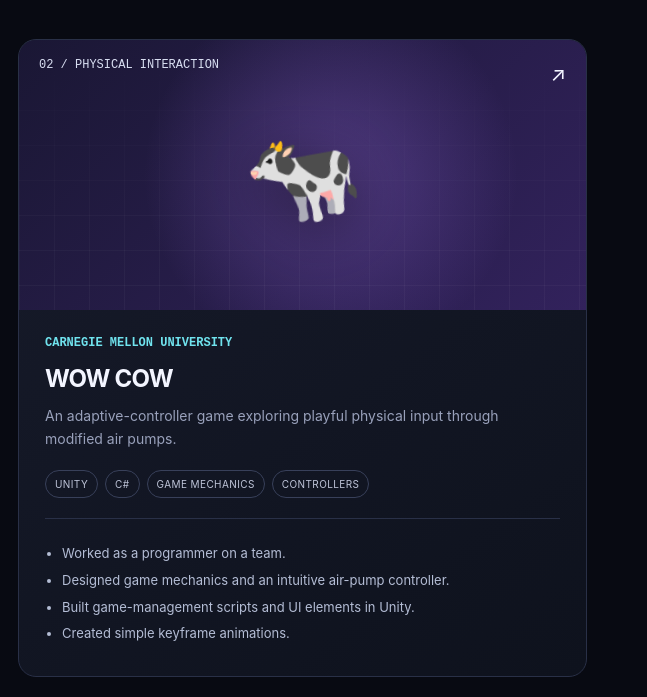
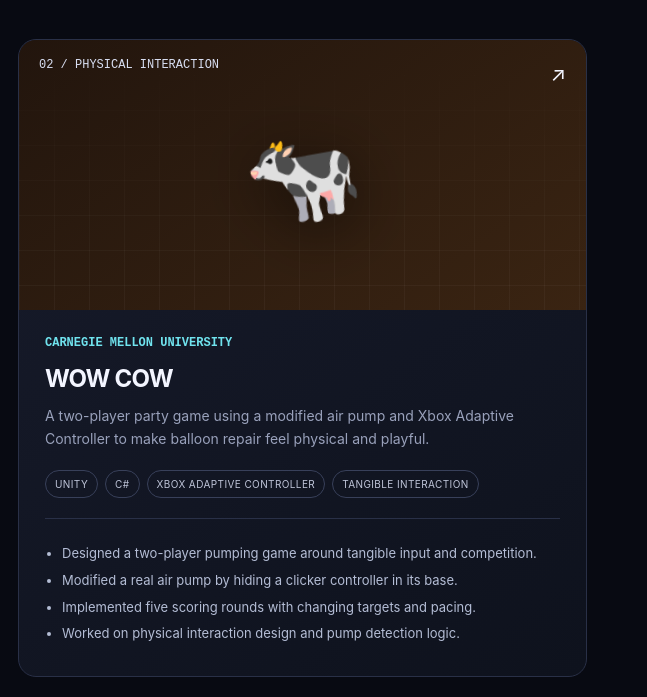
Before and after one commit to shihongd7/portfolio, a plain HTML site: page index.html in a window 1280 px wide. Shown: the part 1131-1828 px from the top of the page, 633-1280 px from the left. Drawn offline with Linux system fonts and the light colour scheme.

Commit message:
Add files via upload
update wow-cow project html

```diff
--- a/index.html
+++ b/index.html
@@ -530,6 +530,9 @@
 .project-cover-link {position:absolute;inset:0;z-index:3;border-radius:18px;}
 .project-cover-link:focus-visible {outline:3px solid var(--cyan);outline-offset:-4px;}
 .project:has(.project-cover-link):hover .art img {transform:scale(1.045);}
+.project-thumb{width:100%;height:100%;object-fit:cover;position:relative;z-index:1;display:block;transition:transform .35s ease;}
+.thumb-fallback{position:relative;z-index:1;display:grid;place-items:center;width:100%;height:100%;}
+.thumb-fallback[hidden]{display:none !important;}
 </style>
 </head>
 <body>
@@ -690,14 +693,12 @@
 </div>
 <a aria-label="View Give Mummy a Hand project details" class="project-cover-link" href="give-mummy-a-hand.html"></a></article>
 <article class="project reveal">
-<div class="art cow">
-<div class="gridline">
-</div>
+<div class="art cow" style="background:linear-gradient(145deg,#22150d,#3a2412);">
+<img alt="WOW COW round cover art" class="project-thumb" onerror="this.style.display='none';this.nextElementSibling.hidden=false;" src="round1cover.jpg"/>
+<div class="thumb-fallback" hidden><span aria-hidden="true" class="symbol">🐄</span></div>
+<div class="gridline"></div>
 <span class="num">
         02 / PHYSICAL INTERACTION
-       </span>
-<span aria-hidden="true" class="symbol">
-        🐄
        </span>
 <span class="arrow">
         ↗
@@ -711,40 +712,24 @@
         WOW COW
        </h3>
 <p>
-        An adaptive-controller game exploring playful physical input through modified air pumps.
+        A two-player party game using a modified air pump and Xbox Adaptive Controller to make balloon repair feel physical and playful.
        </p>
 <div class="tags">
-<span class="tag">
-         UNITY
-        </span>
-<span class="tag">
-         C#
-        </span>
-<span class="tag">
-         GAME MECHANICS
-        </span>
-<span class="tag">
-         CONTROLLERS
-        </span>
+<span class="tag">UNITY</span>
+<span class="tag">C#</span>
+<span class="tag">XBOX ADAPTIVE CONTROLLER</span>
+<span class="tag">TANGIBLE INTERACTION</span>
 </div>
 <div class="details">
 <ul>
-<li>
-          Worked as a programmer on a team.
-         </li>
-<li>
-          Designed game mechanics and an intuitive air-pump controller.
-         </li>
-<li>
-          Built game-management scripts and UI elements in Unity.
-         </li>
-<li>
-          Created simple keyframe animations.
-         </li>
+<li>Designed a two-player pumping game around tangible input and competition.</li>
+<li>Modified a real air pump by hiding a clicker controller in its base.</li>
+<li>Implemented five scoring rounds with changing targets and pacing.</li>
+<li>Worked on physical interaction design and pump detection logic.</li>
 </ul>
 </div>
 </div>
-</article>
+<a aria-label="View WOW COW project details" class="project-cover-link" href="wow-cow.html"></a></article>
 <article class="project reveal">
 <div class="art platform">
 <div class="gridline">
```
Also changed, not shown: 1 other file.
